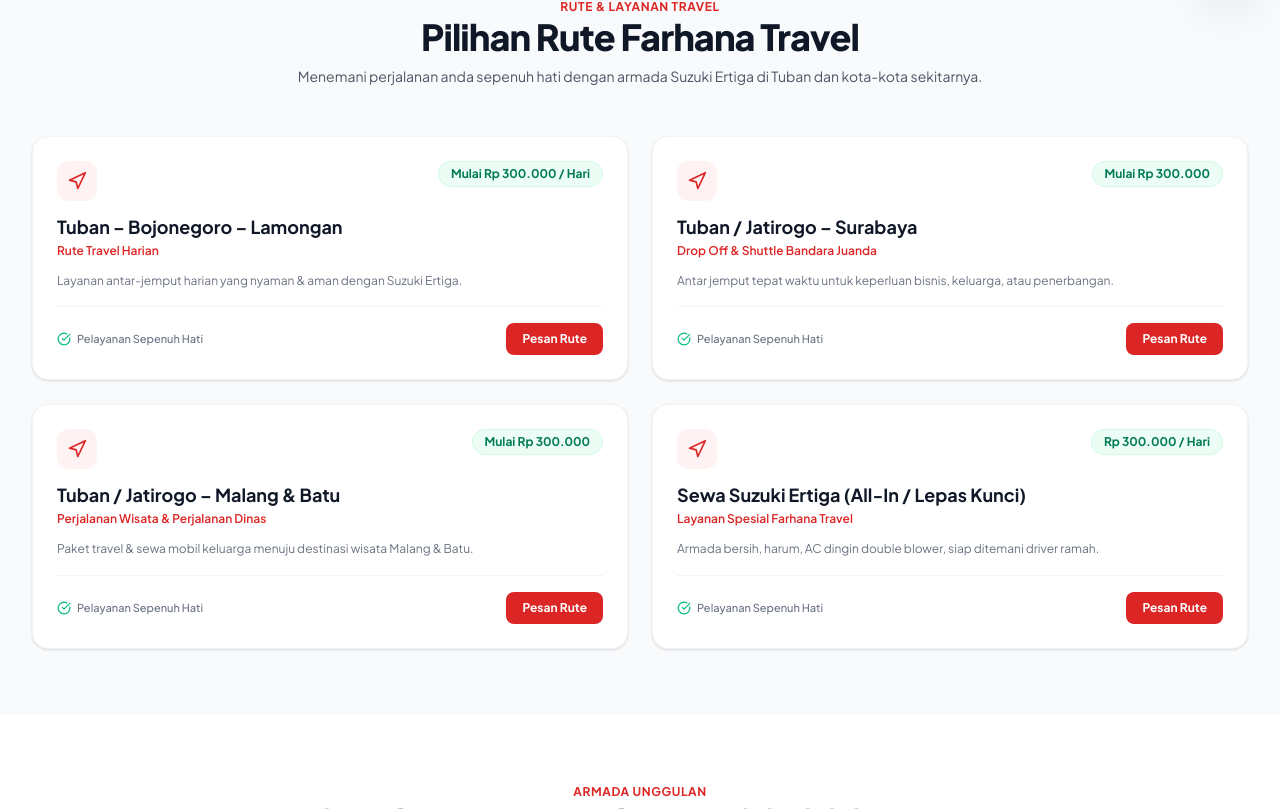
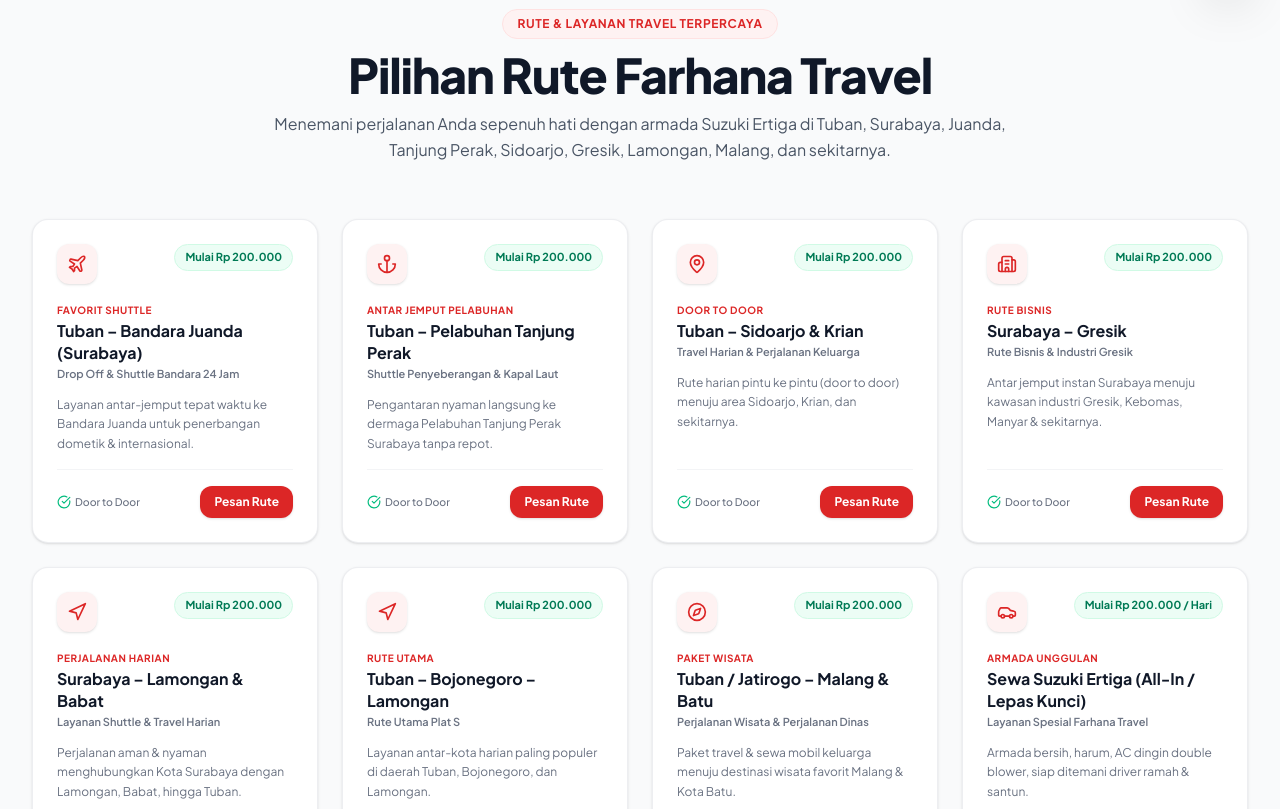
Before and after one commit to Reggyzul/Farhana-Travel, a React (Vite) app: page / in a window 1280 px wide. Shown: the part 791-1600 px from the top of the page. Built offline with nearby package versions, Linux system fonts and the light colour scheme; a web font is replaced by a local one.

Commit message:
feat: ubah tarif mulai 200rb dan tambahkan rute juanda, tanjung perak, sidoarjo, gresik, lamongan

```diff
--- a/src/App.tsx
+++ b/src/App.tsx
@@ -80,7 +80,7 @@
 ⛩️ Tujuan :
 
 🧳 Barang Bawaan :
-💰 TARIF : Mulai Rp 300.000 / Hari
+💰 TARIF : Mulai Rp 200.000 / Hari
 
 Note : PESAN TIKET KE DRIVER DILUAR TANGGUNG JAWAB KAMI`);
     window.open(`https://api.whatsapp.com/send?phone=${waNumber}&text=${text}`, '_blank', 'noreferrer');
@@ -106,7 +106,7 @@
         {/* 2. Rute & Layanan Travel */}
         <Services />
 
-        {/* 3. Armada & Tarif (Suzuki Ertiga mulai 300rb) */}
+        {/* 3. Armada & Tarif (Suzuki Ertiga mulai 200rb) */}
         <CarList onSelectCar={handleSelectCar} />
 
         {/* 4. Keunggulan Farhana Travel (Di bawah Armada Unggulan) */}
--- a/src/components/About.tsx
+++ b/src/components/About.tsx
@@ -65,7 +65,7 @@
                 />
                 <div className="absolute top-3 left-3 bg-[#25D366] text-white font-display font-bold text-[10px] px-2.5 py-1 rounded-full shadow flex items-center gap-1">
                   <Sparkles className="w-3 h-3" />
-                  <span>Sewa Mulai 300rb/Hari</span>
+                  <span>Sewa Mulai 200rb/Hari</span>
                 </div>
               </div>
 
@@ -122,7 +122,7 @@
                 <CheckCircle2 className="w-5 h-5 text-emerald-500 shrink-0 mt-0.5" />
                 <div>
                   <h4 className="font-display font-bold text-xs text-gray-900">Tarif Transparan & Hemat</h4>
-                  <p className="text-[11px] text-gray-500 leading-normal">Mulai Rp 300.000 / hari tanpa biaya terselubung.</p>
+                  <p className="text-[11px] text-gray-500 leading-normal">Mulai Rp 200.000 / hari tanpa biaya terselubung.</p>
                 </div>
               </div>
             </div>
--- a/src/components/Advantages.tsx
+++ b/src/components/Advantages.tsx
@@ -45,8 +45,8 @@
       badge: 'Hemat & Jujur',
       badgeBg: 'bg-emerald-50 text-emerald-700',
       title: 'Harga Murah & Tanpa Biaya Tersembunyi',
-      description: 'Tarif sewa & travel mulai dari Rp 300.000 / Hari. Sangat transparan tanpa biaya tersembunyi, cocok untuk kantong keluarga maupun bisnis.',
-      highlights: ['Mulai Rp 300rb/Hari', 'Tanpa Biaya Siluman', 'DP Ringan / Bayar di Tempat']
+      description: 'Tarif sewa & travel mulai dari Rp 200.000 / Hari. Sangat transparan tanpa biaya tersembunyi, cocok untuk kantong keluarga maupun bisnis.',
+      highlights: ['Mulai Rp 200rb/Hari', 'Tanpa Biaya Siluman', 'DP Ringan / Bayar di Tempat']
     },
     {
       id: 'door-to-door',
@@ -79,7 +79,7 @@
 
   const statItems = [
     { label: 'Pelanggan Puas', value: '500+', subText: 'Perjalanan Sukses' },
-    { label: 'Tarif Sewa', value: '300 Rb', subText: 'Mulai per Hari' },
+    { label: 'Tarif Sewa', value: '200 Rb', subText: 'Mulai per Hari' },
     { label: 'Jaminan Waktu', value: '100%', subText: 'On-Time Departure' },
     { label: 'Layanan CS', value: '24/7', subText: 'WhatsApp Fast Response' }
   ];
@@ -223,7 +223,7 @@
                     onClick={onBookClick}
                     className="bg-white/15 hover:bg-white/25 text-white border border-white/20 font-sans font-bold text-xs uppercase px-6 py-3.5 rounded-xl transition-all cursor-pointer"
                   >
-                    Lihat Armada (Rp 300rb)
+                    Lihat Armada (Rp 200rb)
                   </button>
                 )}
               </div>
--- a/src/components/BookingModal.tsx
+++ b/src/components/BookingModal.tsx
@@ -60,7 +60,7 @@
 ⛩️ Tujuan : ${car.name} (${duration} Hari)
 
 🧳 Barang Bawaan : ${notes || '-'}
-💰 TARIF : Mulai Rp 300.000 / Hari
+💰 TARIF : Mulai Rp 200.000 / Hari
 
 Note : PESAN TIKET KE DRIVER DILUAR TANGGUNG JAWAB KAMI`;
 
@@ -105,7 +105,7 @@
                   {car.name}
                 </h3>
                 <p className="font-display font-extrabold text-base text-[#25D366] text-left">
-                  Mulai Rp 300.000 / Hari
+                  Mulai Rp 200.000 / Hari
                 </p>
               </div>
 
--- a/src/components/Footer.tsx
+++ b/src/components/Footer.tsx
@@ -26,7 +26,7 @@
               FARHANA <span className="text-[#dc2626]">TRAVEL</span>
             </h3>
             <p className="font-sans text-xs text-gray-400">
-              Sewa Mobil Suzuki Ertiga Terpercaya di Jatirogo, Tuban – Mulai Rp 300.000 / Hari
+              Sewa Mobil Suzuki Ertiga Terpercaya di Jatirogo, Tuban – Mulai Rp 200.000 / Hari
             </p>
           </div>
 
@@ -79,7 +79,7 @@
             </div>
 
             <p className="font-sans text-xs text-gray-400 leading-relaxed max-w-sm">
-              Farhana Travel siap melayani kebutuhan transportasi Anda di Jatirogo, Tuban, Bojonegoro, Lamongan, Surabaya, Malang, dan sekitarnya. Mobil Suzuki Ertiga bersih, AC dingin, dan harga hemat mulai Rp 300.000 / Hari.
+              Farhana Travel siap melayani kebutuhan transportasi Anda di Jatirogo, Tuban, Juanda, Tanjung Perak, Sidoarjo, Gresik, Lamongan, Surabaya, Malang, dan sekitarnya. Mobil Suzuki Ertiga bersih, AC dingin, dan harga hemat mulai Rp 200.000 / Hari.
             </p>
 
             <div className="text-xs text-gray-300 font-sans space-y-2 pt-2 border-t border-gray-800">
@@ -109,7 +109,7 @@
               </li>
               <li>
                 <button onClick={() => onNavClick('cars')} className="hover:text-white transition-colors cursor-pointer text-left w-full">
-                  • Armada Suzuki Ertiga (300rb)
+                  • Armada Suzuki Ertiga (200rb)
                 </button>
               </li>
               <li>
--- a/src/components/Header.tsx
+++ b/src/components/Header.tsx
@@ -32,7 +32,7 @@
 ⛩️ Tujuan :
 
 🧳 Barang Bawaan :
-💰 TARIF : Mulai Rp 300.000 / Hari
+💰 TARIF : Mulai Rp 200.000 / Hari
 
 Note : PESAN TIKET KE DRIVER DILUAR TANGGUNG JAWAB KAMI`);
     window.open(`https://api.whatsapp.com/send?phone=${waNumber}&text=${text}`, '_blank', 'noreferrer');
--- a/src/components/Hero.tsx
+++ b/src/components/Hero.tsx
@@ -34,7 +34,7 @@
 ⛩️ Tujuan : ${tujuan || 'Surabaya / Malang'}
 
 🧳 Barang Bawaan :
-💰 TARIF : Mulai Rp 300.000 / Hari
+💰 TARIF : Mulai Rp 200.000 / Hari
 
 Note : PESAN TIKET KE DRIVER DILUAR TANGGUNG JAWAB KAMI`;
 
@@ -55,7 +55,7 @@
 ⛩️ Tujuan :
 
 🧳 Barang Bawaan :
-💰 TARIF : Mulai Rp 300.000 / Hari
+💰 TARIF : Mulai Rp 200.000 / Hari
 
 Note : PESAN TIKET KE DRIVER DILUAR TANGGUNG JAWAB KAMI`;
 
@@ -108,7 +108,7 @@
                 transition={{ duration: 0.5, delay: 0.1 }}
                 className="font-sans text-gray-300 text-sm sm:text-base leading-relaxed max-w-xl"
               >
-                Travel bersama Farhana Travel, kami menawarkan layanan rental mobil Suzuki Ertiga bersih & nyaman (mulai Rp 300rb/hari) di daerah Jawa Timur, terutama pada rute travel Tuban, Jatirogo, Bojonegoro, Lamongan, Surabaya, Malang, dan sekitarnya.
+                Travel bersama Farhana Travel, kami menawarkan layanan rental mobil Suzuki Ertiga bersih & nyaman (mulai Rp 200rb/hari) di daerah Jawa Timur, terutama pada rute travel Tuban, Juanda, Tanjung Perak, Sidoarjo, Gresik, Lamongan, Surabaya, Malang, dan sekitarnya.
               </motion.p>
 
               {/* Action Buttons: Pesan & Rute matching screenshot */}
--- a/src/components/Services.tsx
+++ b/src/components/Services.tsx
@@ -1,32 +1,72 @@
 import React from 'react';
-import { Navigation, MapPin, CheckCircle, Car } from 'lucide-react';
+import { Navigation, MapPin, CheckCircle, Car, Plane, Anchor, Building2, Compass } from 'lucide-react';
 import { motion } from 'motion/react';
 
 export default function Services() {
   const routesList = [
     {
-      title: 'Tuban – Bojonegoro – Lamongan',
-      subtitle: 'Rute Travel Harian',
-      desc: 'Layanan antar-jemput harian yang nyaman & aman dengan Suzuki Ertiga.',
-      price: 'Mulai Rp 300.000 / Hari'
+      title: 'Tuban – Bandara Juanda (Surabaya)',
+      subtitle: 'Drop Off & Shuttle Bandara 24 Jam',
+      desc: 'Layanan antar-jemput tepat waktu ke Bandara Juanda untuk penerbangan dometik & internasional.',
+      price: 'Mulai Rp 200.000',
+      icon: <Plane className="w-5 h-5" />,
+      badge: 'Favorit Shuttle'
     },
     {
-      title: 'Tuban / Jatirogo – Surabaya',
-      subtitle: 'Drop Off & Shuttle Bandara Juanda',
-      desc: 'Antar jemput tepat waktu untuk keperluan bisnis, keluarga, atau penerbangan.',
-      price: 'Mulai Rp 300.000'
+      title: 'Tuban – Pelabuhan Tanjung Perak',
+      subtitle: 'Shuttle Penyeberangan & Kapal Laut',
+      desc: 'Pengantaran nyaman langsung ke dermaga Pelabuhan Tanjung Perak Surabaya tanpa repot.',
+      price: 'Mulai Rp 200.000',
+      icon: <Anchor className="w-5 h-5" />,
+      badge: 'Antar Jemput Pelabuhan'
+    },
+    {
+      title: 'Tuban – Sidoarjo & Krian',
+      subtitle: 'Travel Harian & Perjalanan Keluarga',
+      desc: 'Rute harian pintu ke pintu (door to door) menuju area Sidoarjo, Krian, dan sekitarnya.',
+      price: 'Mulai Rp 200.000',
+      icon: <MapPin className="w-5 h-5" />,
+      badge: 'Door to Door'
+    },
+    {
+      title: 'Surabaya – Gresik',
+      subtitle: 'Rute Bisnis & Industri Gresik',
+      desc: 'Antar jemput instan Surabaya menuju kawasan industri Gresik, Kebomas, Manyar & sekitarnya.',
+      price: 'Mulai Rp 200.000',
+      icon: <Building2 className="w-5 h-5" />,
+      badge: 'Rute Bisnis'
+    },
+    {
+      title: 'Surabaya – Lamongan & Babat',
+      subtitle: 'Layanan Shuttle & Travel Harian',
+      desc: 'Perjalanan aman & nyaman menghubungkan Kota Surabaya dengan Lamongan, Babat, hingga Tuban.',
+      price: 'Mulai Rp 200.000',
+      icon: <Navigation className="w-5 h-5" />,
+      badge: 'Perjalanan Harian'
+    },
+    {
+      title: 'Tuban – Bojonegoro – Lamongan',
+      subtitle: 'Rute Utama Plat S',
+      desc: 'Layanan antar-kota harian paling populer di daerah Tuban, Bojonegoro, dan Lamongan.',
+      price: 'Mulai Rp 200.000',
+      icon: <Navigation className="w-5 h-5" />,
+      badge: 'Rute Utama'
     },
     {
       title: 'Tuban / Jatirogo – Malang & Batu',
       subtitle: 'Perjalanan Wisata & Perjalanan Dinas',
-      desc: 'Paket travel & sewa mobil keluarga menuju destinasi wisata Malang & Batu.',
-      price: 'Mulai Rp 300.000'
+      desc: 'Paket travel & sewa mobil keluarga menuju destinasi wisata favorit Malang & Kota Batu.',
+      price: 'Mulai Rp 200.000',
+      icon: <Compass className="w-5 h-5" />,
+      badge: 'Paket Wisata'
     },
     {
       title: 'Sewa Suzuki Ertiga (All-In / Lepas Kunci)',
       subtitle: 'Layanan Spesial Farhana Travel',
-      desc: 'Armada bersih, harum, AC dingin double blower, siap ditemani driver ramah.',
-      price: 'Rp 300.000 / Hari'
+      desc: 'Armada bersih, harum, AC dingin double blower, siap ditemani driver ramah & santun.',
+      price: 'Mulai Rp 200.000 / Hari',
+      icon: <Car className="w-5 h-5" />,
+      badge: 'Armada Unggulan'
     }
   ];
 
@@ -44,53 +84,59 @@
 ⛩️ Tujuan : ${routeTitle}
 
 🧳 Barang Bawaan :
-💰 TARIF : Mulai Rp 300.000 / Hari
+💰 TARIF : Mulai Rp 200.000 / Hari
 
 Note : PESAN TIKET KE DRIVER DILUAR TANGGUNG JAWAB KAMI`;
     window.open(`https://api.whatsapp.com/send?phone=${waNumber}&text=${encodeURIComponent(message)}`, '_blank', 'noreferrer');
   };
 
   return (
-    <section id="services" className="py-16 bg-gray-50 border-t border-b border-gray-100">
+    <section id="services" className="py-16 sm:py-20 bg-gray-50 border-t border-b border-gray-100">
       <div className="max-w-7xl mx-auto px-4 sm:px-6 lg:px-8">
 
-        <div className="text-center max-w-3xl mx-auto mb-12 space-y-2">
-          <span className="font-sans font-bold text-xs text-[#dc2626] uppercase tracking-wider">
-            RUTE & LAYANAN TRAVEL
+        {/* Section Heading */}
+        <div className="text-center max-w-3xl mx-auto mb-14 space-y-3">
+          <span className="font-sans font-bold text-xs text-[#dc2626] uppercase tracking-wider bg-red-50 border border-red-100 px-3.5 py-1.5 rounded-full inline-block">
+            RUTE & LAYANAN TRAVEL TERPERCAYA
           </span>
-          <h2 className="font-display font-extrabold text-3xl sm:text-4xl text-gray-900 tracking-tight">
+          <h2 className="font-display font-extrabold text-3xl sm:text-4xl lg:text-5xl text-gray-900 tracking-tight">
             Pilihan Rute Farhana Travel
           </h2>
-          <p className="font-sans text-gray-600 text-sm leading-relaxed">
-            Menemani perjalanan anda sepenuh hati dengan armada Suzuki Ertiga di Tuban dan kota-kota sekitarnya.
+          <p className="font-sans text-gray-600 text-sm sm:text-base leading-relaxed">
+            Menemani perjalanan Anda sepenuh hati dengan armada Suzuki Ertiga di Tuban, Surabaya, Juanda, Tanjung Perak, Sidoarjo, Gresik, Lamongan, Malang, dan sekitarnya.
           </p>
         </div>
 
-        <div className="grid grid-cols-1 md:grid-cols-2 gap-6">
+        {/* Route Cards Grid */}
+        <div className="grid grid-cols-1 md:grid-cols-2 lg:grid-cols-4 gap-6">
           {routesList.map((route, idx) => (
             <motion.div
-              initial={{ opacity: 0, y: 15 }}
+              initial={{ opacity: 0, y: 20 }}
               whileInView={{ opacity: 1, y: 0 }}
               viewport={{ once: true }}
-              transition={{ duration: 0.4, delay: idx * 0.1 }}
+              transition={{ duration: 0.4, delay: idx * 0.05 }}
               key={idx}
-              className="bg-white rounded-2xl p-6 border border-gray-100 shadow-sm hover:shadow-md transition-all flex flex-col justify-between"
+              className="bg-white rounded-2xl p-6 border border-gray-200/70 shadow-sm hover:shadow-xl hover:-translate-y-1 transition-all duration-300 flex flex-col justify-between group text-left"
             >
-              <div className="space-y-3 text-left">
+              <div className="space-y-3">
+                {/* Top Badge & Icon */}
                 <div className="flex justify-between items-start">
-                  <div className="w-10 h-10 rounded-xl bg-red-50 text-[#dc2626] flex items-center justify-center font-bold">
-                    <Navigation className="w-5 h-5" />
+                  <div className="w-10 h-10 rounded-xl bg-red-50 text-[#dc2626] flex items-center justify-center font-bold group-hover:bg-[#dc2626] group-hover:text-white transition-colors duration-300 shadow-sm">
+                    {route.icon}
                   </div>
-                  <span className="bg-emerald-50 text-emerald-700 font-bold text-xs px-3 py-1 rounded-full border border-emerald-100">
+                  <span className="bg-emerald-50 text-emerald-700 font-bold text-[11px] px-2.5 py-1 rounded-full border border-emerald-100">
                     {route.price}
                   </span>
                 </div>
 
                 <div>
-                  <h3 className="font-display font-bold text-lg text-gray-900">
+                  <span className="text-[10px] font-bold text-[#dc2626] uppercase tracking-wider">
+                    {route.badge}
+                  </span>
+                  <h3 className="font-display font-bold text-base text-gray-900 leading-snug group-hover:text-[#dc2626] transition-colors">
                     {route.title}
                   </h3>
-                  <p className="text-xs text-[#dc2626] font-semibold mt-0.5">
+                  <p className="text-[11px] text-gray-500 font-semibold mt-0.5">
                     {route.subtitle}
                   </p>
                 </div>
@@ -101,14 +147,14 @@
               </div>
 
               <div className="pt-4 mt-4 border-t border-gray-100 flex items-center justify-between">
-                <div className="flex items-center gap-1.5 text-[11px] text-gray-500 font-medium">
-                  <CheckCircle className="w-3.5 h-3.5 text-emerald-500" />
-                  <span>Pelayanan Sepenuh Hati</span>
+                <div className="flex items-center gap-1 text-[10.5px] text-gray-500 font-medium">
+                  <CheckCircle className="w-3.5 h-3.5 text-emerald-500 shrink-0" />
+                  <span>Door to Door</span>
                 </div>
 
                 <button
                   onClick={() => handleBookRoute(route.title)}
-                  className="bg-[#dc2626] hover:bg-[#b91c1c] text-white text-xs font-bold px-4 py-2 rounded-lg transition-colors cursor-pointer"
+                  className="bg-[#dc2626] hover:bg-[#b91c1c] text-white text-xs font-bold px-3.5 py-2 rounded-xl transition-colors cursor-pointer shadow-sm hover:shadow-md"
                 >
                   Pesan Rute
                 </button>
--- a/src/data/cars.ts
+++ b/src/data/cars.ts
@@ -6,8 +6,8 @@
     name: 'Suzuki Ertiga MPV',
     nameAr: 'سوزوكي إرتيجا',
     category: 'Family MPV',
-    pricePerDay: 300000,
-    priceDisplay: 'Mulai Rp 300.000 / Hari',
+    pricePerDay: 200000,
+    priceDisplay: 'Mulai Rp 200.000 / Hari',
     image: '/ertiga.png',
     seats: 7,
     transmission: 'Manual/Matic',
@@ -43,7 +43,7 @@
     id: 'testi-2',
     name: 'Siti Rahma',
     role: 'Pelanggan dari Jatirogo',
-    text: 'Tarifnya terjangkau banget mulai 300 ribu. Proses booking via WhatsApp cepat dan ramah. Rekomendasi banget untuk warga Tuban dan sekitarnya!',
+    text: 'Tarifnya terjangkau banget mulai 200 ribu. Proses booking via WhatsApp cepat dan ramah. Rekomendasi banget untuk warga Tuban dan sekitarnya!',
     rating: 5,
     image: 'https://images.unsplash.com/photo-1494790108377-be9c29b29330?auto=format&fit=crop&q=80&w=150',
     carModel: 'Suzuki Ertiga',
--- a/src/utils/translations.ts
+++ b/src/utils/translations.ts
@@ -17,7 +17,7 @@
     hero_title_1: "FARHANA TRAVEL",
     hero_title_2: "SEWA MOBIL ERTIGA TUBAN",
     hero_tagline: "Menemani Perjalanan Anda Sepenuh Hati",
-    hero_subtitle: "Penyedia sewa mobil terpercaya di Jatirogo, Tuban. Armada Suzuki Ertiga bersih, nyaman, dan irit dengan tarif terjangkau mulai Rp 300.000 per hari.",
+    hero_subtitle: "Penyedia sewa mobil terpercaya di Jatirogo, Tuban. Armada Suzuki Ertiga bersih, nyaman, dan irit dengan tarif terjangkau mulai Rp 200.000 per hari.",
     hero_cta_wa: "Pesan Sekarang via WhatsApp",
     hero_cta_cars: "Lihat Tarif & Detail Mobil",
 
@@ -39,8 +39,8 @@
     strength_clean_desc: "Kondisi unit selalu rutin diservis, bersih, wangi, dan dingin siap menemani perjalanan jauh.",
     strength_driver_title: "Pelayanan Sepenuh Hati",
     strength_driver_desc: "Ramah, responsif, dan mengutamakan kenyamanan serta keamanan pelanggan sepanjang perjalanan.",
-    strength_price_title: "Tarif Hemat Mulai 300 Ribu",
-    strength_price_desc: "Biaya sewa sangat terjangkau mulai dari Rp 300.000 / hari tanpa biaya tersembunyi.",
+    strength_price_title: "Tarif Hemat Mulai 200 Ribu",
+    strength_price_desc: "Biaya sewa sangat terjangkau mulai dari Rp 200.000 / hari tanpa biaya tersembunyi.",
     strength_time_title: "Layanan Fleksibel 24 Jam",
     strength_time_desc: "Siap melayani kebutuhan transportasi antar-jemput dan perjalanan wisata kapan saja.",
 
@@ -59,7 +59,7 @@
 
     // Cars Section
     cars_tag: "ARMADA & TARIF SEWA",
-    cars_title: "Suzuki Ertiga - Mulai 300 Ribu / Hari",
+    cars_title: "Suzuki Ertiga - Mulai 200 Ribu / Hari",
     cars_desc: "Nikmati perjalanan yang nyaman, lapang, dan irit bersama Suzuki Ertiga dari Farhana Travel.",
     cars_seats: "Kursi",
     cars_transmission_auto: "Matic",
@@ -121,7 +121,7 @@
     // Footer
     footer_pre_title: "FARHANA TRAVEL",
     footer_pre_desc: "Menemani Perjalanan Anda Sepenuh Hati",
-    footer_desc: "Jasa persewaan mobil Suzuki Ertiga terpercaya di Tuban. Siap melayani kebutuhan perjalanan wisata, keluarga, dan dinas dengan armada bersih, nyaman, dan harga terjangkau mulai 300 ribu perhari.",
+    footer_desc: "Jasa persewaan mobil Suzuki Ertiga terpercaya di Tuban. Siap melayani kebutuhan perjalanan wisata, keluarga, dan dinas dengan armada bersih, nyaman, dan harga terjangkau mulai 200 ribu perhari.",
     footer_office: "Ds. Kebonharjo RT 01 RW 04, Kec. Jatirogo, Kab. Tuban",
     footer_hubungi: "Kontak Resmi",
     footer_follow: "Media Sosial Resmi",
@@ -151,7 +151,7 @@
     hero_title_1: "FARHANA TRAVEL",
     hero_title_2: "SUZUKI ERTIGA RENTAL TUBAN",
     hero_tagline: "Menemani Perjalanan Anda Sepenuh Hati",
-    hero_subtitle: "Trusted car rental service in Jatirogo, Tuban. Clean, comfortable, and fuel-efficient Suzuki Ertiga starting from IDR 300,000 / day.",
+    hero_subtitle: "Trusted car rental service in Jatirogo, Tuban. Clean, comfortable, and fuel-efficient Suzuki Ertiga starting from IDR 200,000 / day.",
     hero_cta_wa: "Book Now via WhatsApp",
     hero_cta_cars: "View Fleet Details",
 
@@ -173,8 +173,8 @@
     strength_clean_desc: "Vehicles are regularly serviced, clean, and cool with double-blower AC.",
     strength_driver_title: "Heartfelt Service",
     strength_driver_desc: "Friendly, responsive, and prioritizing customer comfort throughout the journey.",
-    strength_price_title: "Affordable Rates from 300k",
-    strength_price_desc: "Very affordable rental starting from IDR 300,000 / day with no hidden costs.",
+    strength_price_title: "Affordable Rates from 200k",
+    strength_price_desc: "Very affordable rental starting from IDR 200,000 / day with no hidden costs.",
     strength_time_title: "24/7 Flexible Service",
     strength_time_desc: "Ready to serve airport transfers, local travel, and family trips anytime.",
 
@@ -193,7 +193,7 @@
 
     // Cars Section
     cars_tag: "FLEET & RATES",
-    cars_title: "Suzuki Ertiga - Starts 300k / Day",
+    cars_title: "Suzuki Ertiga - Starts 200k / Day",
     cars_desc: "Enjoy a smooth, spacious, and comfortable trip with Suzuki Ertiga from Farhana Travel.",
     cars_seats: "Seats",
     cars_transmission_auto: "Automatic",
@@ -255,7 +255,7 @@
     // Footer
     footer_pre_title: "FARHANA TRAVEL",
     footer_pre_desc: "Menemani Perjalanan Anda Sepenuh Hati",
-    footer_desc: "Trusted Suzuki Ertiga car rental in Tuban. Serving family tours, business duties, and local trips from IDR 300,000 per day.",
+    footer_desc: "Trusted Suzuki Ertiga car rental in Tuban. Serving family tours, business duties, and local trips from IDR 200,000 per day.",
     footer_office: "Ds. Kebonharjo RT 01 RW 04, Kec. Jatirogo, Kab. Tuban",
     footer_hubungi: "Official Contact",
     footer_follow: "Official Social Media",
```
Also changed, not shown: src/components/CarList.tsx (+4 -4 lines).
